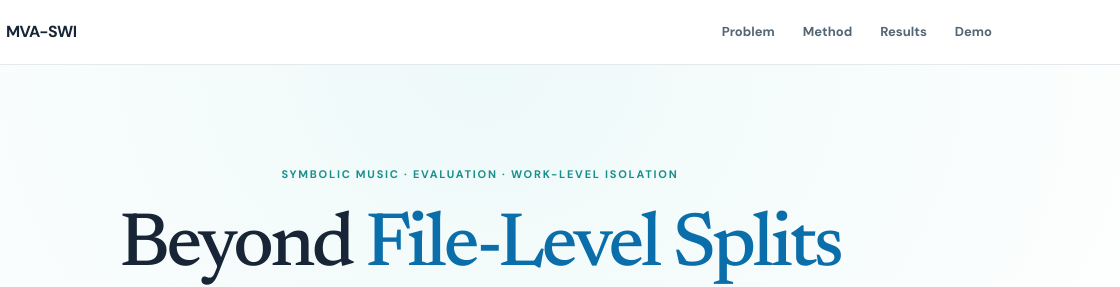
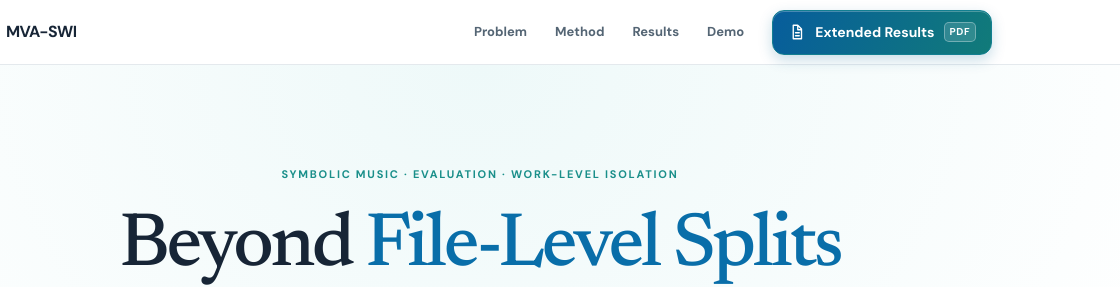
Before and after one commit to kunbai05-nb/kunbai05-nb.github.io, a plain HTML site: page index.html in a window 1280 px wide. Shown: the top 287 px of the page, 160-1280 px from the left. Drawn offline with Linux system fonts and the light colour scheme.

Commit message:
Add extended results PDF to project homepage

```diff
--- a/index.html
+++ b/index.html
@@ -23,10 +23,14 @@
     dialog{border:0;padding:10px;max-width:min(94vw,1450px);max-height:90vh;border-radius:12px;box-shadow:0 30px 80px #0005}dialog::backdrop{background:#0b1b2dcc}dialog img{max-height:calc(90vh - 20px);object-fit:contain}dialog button{position:absolute;top:14px;right:14px;border:0;border-radius:50%;height:32px;width:32px;background:#fff;box-shadow:0 2px 12px #0003;cursor:pointer}
     @media(max-width:800px){.nav{gap:13px}.nav a{font-size:12px}.hero{padding:70px 0 55px}.split,.split.reverse{grid-template-columns:1fr}.steps{grid-template-columns:repeat(2,1fr)}.result-head{display:block}.result-head p{margin-top:7px}.chart-grid{grid-template-columns:1fr}.fact{padding:22px 8px}.fact strong{font-size:27px}}
     @media(max-width:560px){.container{padding:0 18px}.nav a:nth-child(-n+2){display:none}.topbar .container{min-height:58px}.hero h1{font-size:42px}.hero .sub{font-size:16px}.facts{grid-template-columns:1fr}.fact{border-right:0;border-bottom:1px solid var(--line)}.fact:last-child{border-bottom:0}section.section{padding:64px 0}.steps{grid-template-columns:1fr}.step{min-height:0}.result-head h3{font-size:25px}.takeaway{padding:25px 20px}.takeaway p{font-size:22px}.footer .container{display:block}}
+    .nav{align-items:center}.nav .extended-results,.nav .extended-results:hover{color:#fff}.nav .extended-results{display:inline-flex;align-items:center;justify-content:center;gap:9px;min-height:45px;padding:0 15px;border:1px solid #137f91;border-radius:12px;background:linear-gradient(115deg,#075d9c,#117b79);box-shadow:0 5px 14px #0b659339,inset 0 1px 0 #ffffff42;font-size:14px;line-height:1.15;white-space:nowrap;transition:box-shadow .18s,transform .18s}.nav .extended-results:hover{transform:translateY(-1px);box-shadow:0 8px 20px #0b659358}.nav .extended-results:focus-visible{outline:2px solid #075d9c;outline-offset:3px}.extended-results svg{width:18px;height:18px;flex:none}.extended-results .pdf-badge{padding:3px 5px;border:1px solid #ffffff52;border-radius:5px;background:#ffffff24;font-size:10px;letter-spacing:.055em}
+    @media(max-width:560px){.nav .extended-results{min-height:44px;padding:0 10px;gap:6px;font-size:13px}.topbar .container{gap:10px}.extended-results svg{width:15px;height:15px}}
+    @media(max-width:390px){.nav a[href="#demo"]{display:none}}
+    @media(prefers-reduced-motion:reduce){.nav .extended-results{transition:none}.nav .extended-results:hover{transform:none}}
   </style>
 </head>
 <body>
-<header class="topbar"><div class="container"><a class="brand" href="#top"><span class="brand-icon" aria-hidden="true">♫</span> MVA-SWI</a><nav class="nav" aria-label="Main navigation"><a href="#problem">Problem</a><a href="#method">Method</a><a href="#results">Results</a><a href="#demo">Demo</a></nav></div></header>
+<header class="topbar"><div class="container"><a class="brand" href="#top"><span class="brand-icon" aria-hidden="true">♫</span> MVA-SWI</a><nav class="nav" aria-label="Main navigation"><a href="#problem">Problem</a><a href="#method">Method</a><a href="#results">Results</a><a href="#demo">Demo</a><a class="extended-results" href="assets/extended_results.pdf" target="_blank" rel="noopener" aria-label="Extended Results (PDF, opens in a new tab)"><svg viewBox="0 0 24 24" fill="none" stroke="currentColor" stroke-width="1.8" stroke-linecap="round" stroke-linejoin="round" aria-hidden="true"><path d="M7 3h6l5 5v13H7zM13 3v6h5M10 13h5m-5 4h5"/></svg><span>Extended Results</span><span class="pdf-badge" aria-hidden="true">PDF</span></a></nav></div></header>
 <main id="top">
   <section class="hero"><div class="container"><p class="eyebrow">Symbolic music · evaluation · work-level isolation</p><h1>Beyond <em>File-Level Splits</em><br>Rethinking Symbolic Music Evaluation via Multi-View Alignment</h1><p class="sub">Different MIDI files can contain the same musical work. We identify those relations, isolate training content at the work level, and measure how much prior exposure changes evaluation.</p><div class="actions"><a class="pill" href="https://github.com/kunbai05-nb/LeakageBench-MIDI" target="_blank" rel="noopener">↗ &nbsp; Code</a><a class="pill" href="#demo">▶ &nbsp; Watch demo</a></div><div id="demo" class="hero-demo"><div class="video-wrap"><video controls preload="metadata" playsinline aria-label="MVA-SWI detector application demonstration"><source src="assets/demo.mp4" type="video/mp4">Your browser does not support embedded video.</video></div></div></div></section>
   <div class="quickfacts"><div class="container facts"><div class="fact"><strong>30.16%</strong><span>relative NLL reduction for MIDI-GPT under same-work exposure</span></div><div class="fact"><strong>0.45%</strong><span>ATEPP MIDI-GPT deviation from label-isolated reference after MVA-SWI isolation</span></div><div class="fact"><strong>98.91%</strong><span>clean tokens retained in the ATEPP downstream study</span></div></div></div>
```
Also changed, not shown: 1 other file.
